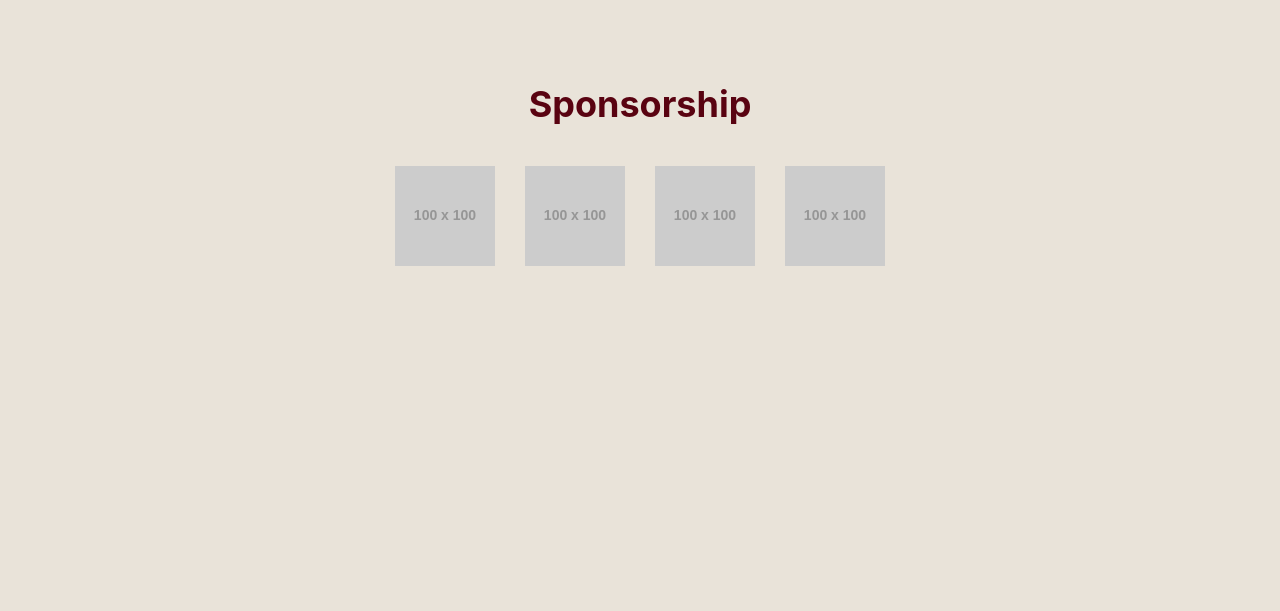
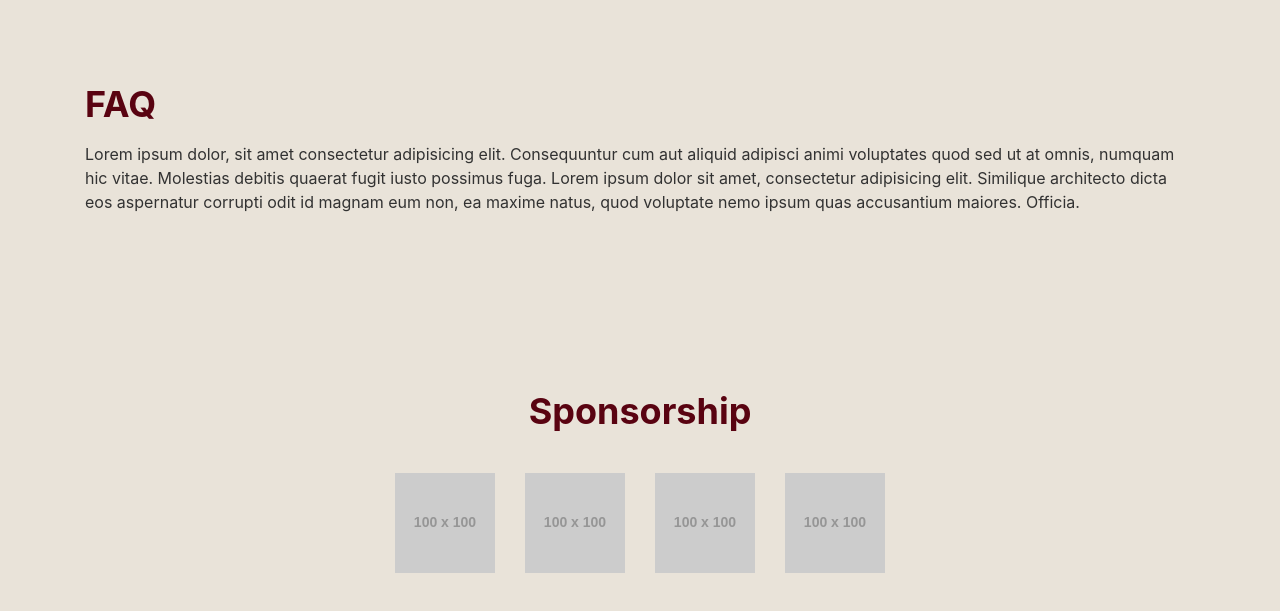
Before and after one commit to rizkyharahap/VIP-Website, a plain HTML site: page veart.html in a window 1280 px wide. Shown: the part 2630-3241 px from the top of the page. Before the commit the page ends 2992 px from the top, so only its background shows below. Drawn offline with nearby package versions, Linux system fonts and the light colour scheme; placeholder pictures from the web are drawn by us.

Commit message:
Nambah FAQ

```diff
--- a/veart.html
+++ b/veart.html
@@ -187,6 +187,22 @@
       </div>
     </section>
 
+    <!-- FAQ----------------------------------------------------------------------------->
+    <section class="container">
+      <article>
+        <header class="mb-3">
+          <h2 class="title">FAQ</h2>
+        </header>
+
+        <p>
+          Lorem ipsum dolor, sit amet consectetur adipisicing elit. Consequuntur
+          cum aut aliquid adipisci animi voluptates quod sed ut at omnis,
+          numquam hic vitae. Molestias debitis quaerat fugit iusto possimus
+          fuga. Lorem ipsum dolor sit amet, consectetur adipisicing elit. Similique architecto dicta eos aspernatur corrupti odit id magnam eum non, ea maxime natus, quod voluptate nemo ipsum quas accusantium maiores. Officia.
+        </p>
+      </article>
+    </section>
+
     <!-- Sponsorship----------------------------------------------------------------------------->
     <section class="container">
       <div class="d-flex flex-column justify-content-center align-items-center">
```
